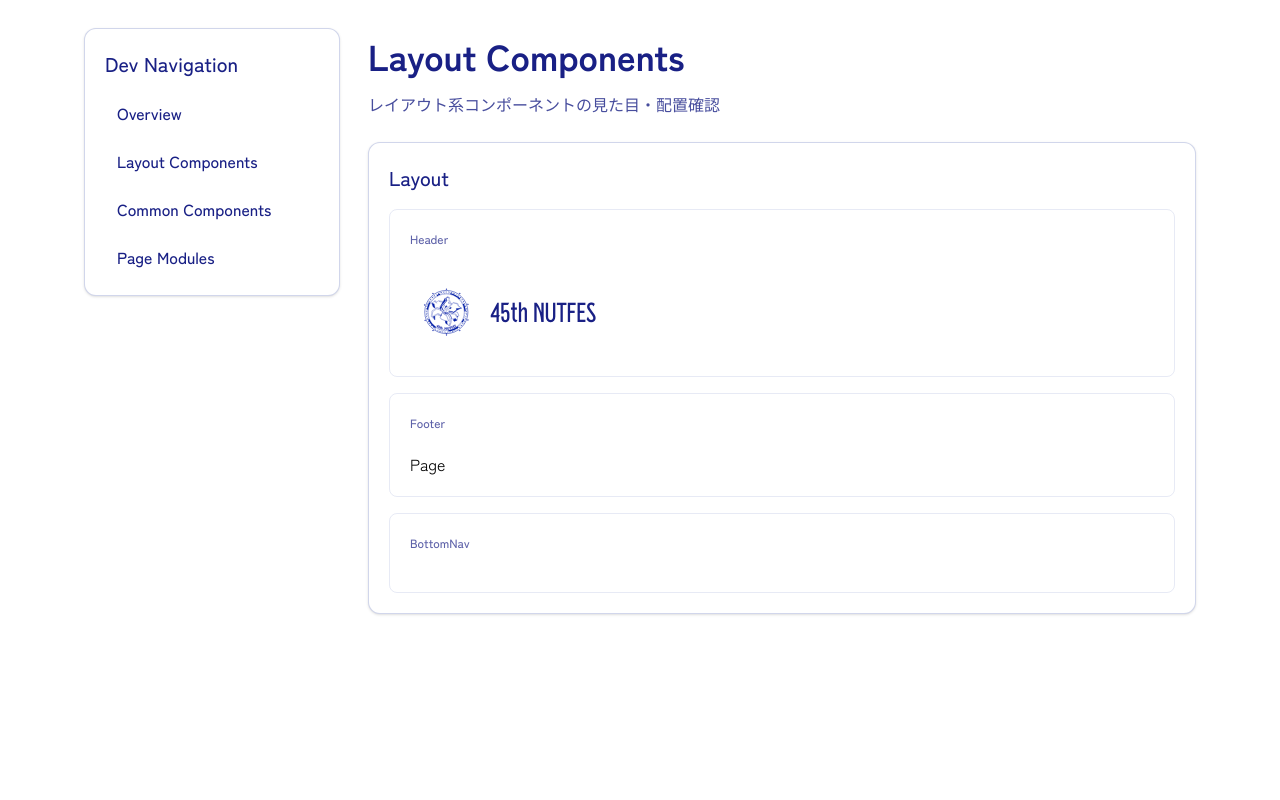
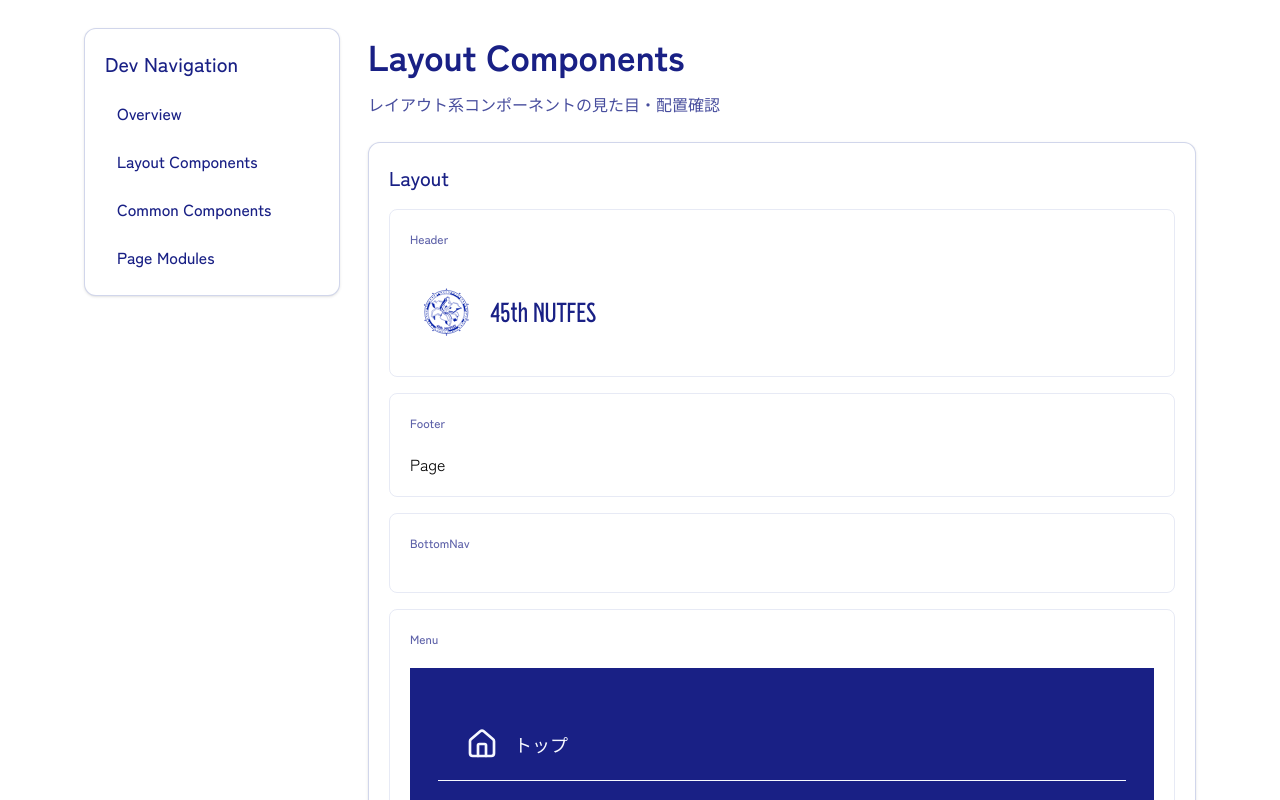
Before and after one commit to NUTFes/45th-homepage, a Next.js app: page /dev/layout in a window 1280 px wide. Shown: the top 800 px of the page. Built offline with nearby package versions, Linux system fonts and the light colour scheme; a web font is replaced by a local one; what tailwindcss-react-aria-components would draw is missing.

Commit message:
feat: Menuコンポーネントの配置

```diff
--- a/src/app/(frontend)/(dev)/dev/layout/page.tsx
+++ b/src/app/(frontend)/(dev)/dev/layout/page.tsx
@@ -1,6 +1,7 @@
 import Header from "@/components/layout/Header";
 import Footer from "@/components/layout/Footer";
 import BottomNav from "@/components/layout/BottomNav";
+import Menu from "@/components/layout/menu";
 
 import { DevPageContainer } from "../_components/DevPageContainer";
 import { DevPanel } from "../_components/DevPanel";
@@ -24,6 +25,10 @@ export default function DevLayoutComponentsPage() {
         <DevPanel title="BottomNav">
           <BottomNav />
         </DevPanel>
+
+        <DevPanel title="Menu">
+          <Menu />
+        </DevPanel>
       </DevSection>
     </DevPageContainer>
   );
```
